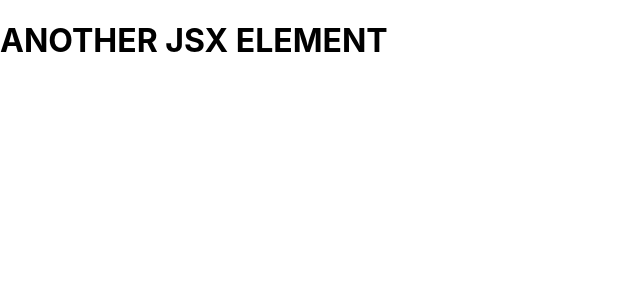
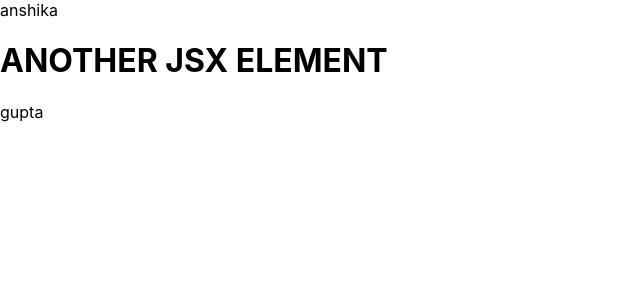
Before and after one commit to anshikag04/webDLearningJourney, a React (Create React App) app in the folder react-learning/: page / in a window 1280 px wide. Shown: the top 300 px of the page, without its empty margins (0-640 px from the left). Built offline with nearby package versions, Linux system fonts and the light colour scheme.

Commit message:
Learned Props

```diff
--- a/react-learning/src/App.js
+++ b/react-learning/src/App.js
@@ -1,10 +1,16 @@
 import logo from './logo.svg';
 import './App.css';
+import Navbar from './Navbar/Navbar'
+import Footer from './Footer/Footer'
 
 function App() {
-  return (
-    <h1>ANOTHER JSX ELEMENT</h1>
-  );
+    return (
+        <div>
+            <Navbar name="anshika" />
+            <h1>ANOTHER JSX ELEMENT</h1>
+            <Footer surname="gupta" />
+        </div>
+    );
 }
 
 export default App;
--- /dev/null
+++ b/react-learning/src/Footer/Footer.js
@@ -0,0 +1,15 @@
+import {Component} from "react"
+ class Footer extends Component {
+     constructor(props) {
+         super(props)
+         this.props = props
+     }
+     render() {
+         return(
+            <div>
+                {this.props.surname}
+            </div>
+         )
+     }
+ }
+ export default Footer
--- /dev/null
+++ b/react-learning/src/Navbar/Navbar.js
@@ -0,0 +1,8 @@
+function Navbar(props) {
+    return(
+        <div>
+        {props.name}
+        </div>
+    )
+}
+export default Navbar;
--- /dev/null
+++ b/react-learning/src/Navbar/navbar.css
@@ -0,0 +1 @@
+/*  */
```
Also changed, not shown: react-learning/src/logo.svg (deleted).
